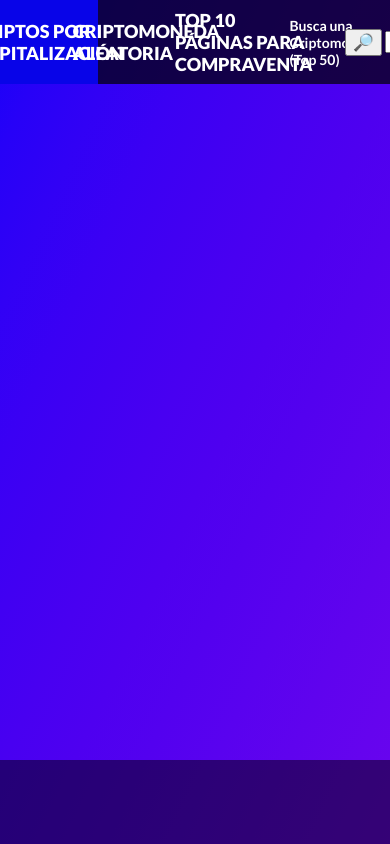
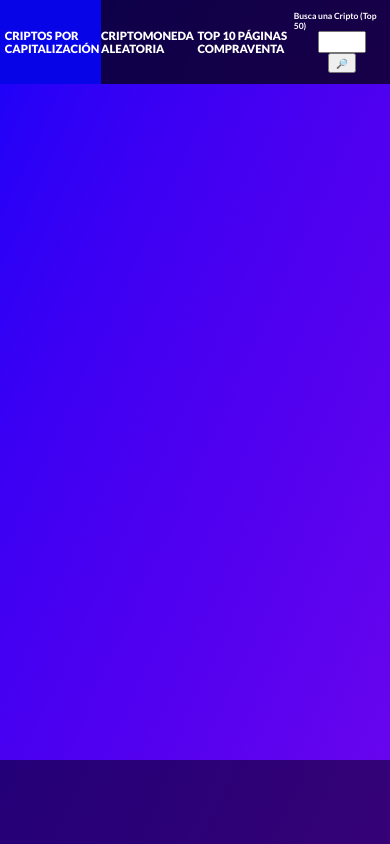
Before and after one commit to MiguelGarcia98GitHub/Crypto-Data-Lookup-WebPage, a plain HTML site: page index.html in a window 390 px wide. Drawn offline with Linux system fonts and the light colour scheme; no server answers.

Commit message:
Added responsive design for most devices under 1920x1080 px

```diff
--- a/index.html
+++ b/index.html
@@ -20,9 +20,9 @@
                 <div class="header_1">
                         <div class="header_1_1">CRIPTOS POR CAPITALIZACIÓN</div>
                         <div class="header_1_2">CRIPTOMONEDA ALEATORIA</div>
-                        <div class="header_1_3">TOP 10 PÁGINAS PARA COMPRAVENTA</div>
+                        <div class="header_1_3">TOP 10 PÁGINAS COMPRAVENTA</div>
                         <div class="header_1_4">
-                                <div class="header_1_4_1">Busca una Criptomoneda (Top 50) </div>
+                                <div class="header_1_4_1">Busca una Cripto (Top 50) </div>
                                 <div class="header_1_4_2">
                                         <input class="header_1_4_2_input" type="text">
                                 </div>
--- a/styles.css
+++ b/styles.css
@@ -1,25 +1,35 @@
 body {
-  /* background-image: linear-gradient(
+  background-image: linear-gradient(
     to right bottom,
-    #d16ba5,
-    #c777b9,
-    #ba83ca,
-    #aa8fd8,
-    #9a9ae1,
-    #8aa7ec,
-    #79b3f4,
-    #69bff8,
-    #52cffe,
-    #41dfff,
-    #46eefa,
-    #5ffbf1
-  ); */
-  background-image: linear-gradient(to right bottom, #1702f9, #2701f7, #3101f5, #3a00f4, #4100f2, #4800f1, #4e00f0, #5301ef, #5902ef, #5f03ee, #6504ee, #6a05ee);
-  margin: 0 auto;
-  padding: 0;
+    #1702f9,
+    #2701f7,
+    #3101f5,
+    #3a00f4,
+    #4100f2,
+    #4800f1,
+    #4e00f0,
+    #5301ef,
+    #5902ef,
+    #5f03ee,
+    #6504ee,
+    #6a05ee
+  );
+  margin: 0;
+  background-size: cover;
   font-family: "Lato", sans-serif;
   color: white;
-  font-size: 10px;
+  height: 100vh;
+  /* width: 100vw; */
+}
+
+/* * {
+  border: 3px red solid;
+  box-sizing: border-box;
+} */
+
+html {
+  /* ROOT ELEMENT FOR REM UNITS, DEFAULT IS 16 PX */
+  font-size: 16px;
 }
 
 /* HEADER */
@@ -43,8 +53,9 @@ body {
   display: flex;
   justify-content: center;
   align-items: center;
-  font-size: 1.8em;
+  font-size: 1.2rem;
   font-weight: 900;
+  padding-left: 0.5rem;
 }
 
 .header_1_1:hover {
@@ -58,7 +69,7 @@ body {
   display: flex;
   justify-content: center;
   align-items: center;
-  font-size: 1.8em;
+  font-size: 1.2rem;
   font-weight: 900;
 }
 
@@ -73,7 +84,7 @@ body {
   display: flex;
   justify-content: center;
   align-items: center;
-  font-size: 1.8em;
+  font-size: 1.2rem;
   font-weight: 900;
 }
 
@@ -88,18 +99,21 @@ body {
   display: flex;
   justify-content: center;
   align-items: center;
-  font-size: 1.4em;
+  font-size: 0.9rem;
 }
 
 .header_1_4_1 {
-  margin-right: 0.3rem;
+  /* margin-right: 0.5em; */
   font-weight: 700;
 }
 
 .header_1_4_2 {
+  width: 70%;
 }
 
 .header_1_4_2_input {
+  /* margin-left: 0.5rem;
+  margin-right: 10rem; */
   width: 60%;
   text-transform: lowercase;
   font-family: inherit;
@@ -108,26 +122,26 @@ body {
 }
 
 .header_1_4_3 {
+  padding-right: 3rem;
 }
 
 .header_1_4_3_button {
-  margin-left: -3rem;
+  padding: none;
   height: 40%;
-  font-size: 1.2em;
+  font-size: 1rem;
 }
 
 /* MAIN */
 .main {
   width: 100%;
   height: 80vh;
-
 }
 
 .apidatatitlediv {
   width: 100%;
   height: 8vh;
   display: flex;
-  font-size: 1.6em;
+  font-size: 1.2rem;
   font-weight: 900;
   background-color: rgba(0, 0, 0, 0.55);
 }
@@ -138,6 +152,7 @@ body {
   display: flex;
   justify-content: center;
   align-items: center;
+  padding-left: 0.5rem;
 }
 
 .apidatatitlediv_2 {
@@ -171,7 +186,7 @@ body {
   padding-bottom: 0.2vh;
   background-color: rgba(0, 0, 0, 0.3);
   display: flex;
-  font-size: 1.6em;
+  font-size: 1.2rem;
   align-items: center;
 }
 
@@ -231,3 +246,77 @@ body {
   height: 10vh;
   background-color: rgba(0, 0, 0, 0.5);
 }
+
+/* MEDIA QUERIES - PARA MÓVIL Y PCS CON PANTALLAS INFERIORES A 1920X1080P */
+
+@media all and (max-width: 800px) {
+  html {
+    font-size: 12px;
+  }
+
+  img {
+    width: 90%;
+  }
+
+  .header_1_4 {
+    display: flex;
+    flex-direction: column;
+    justify-content: center;
+    align-items: center;
+  }
+
+  .header_1_4_2 {
+    display: flex;
+    flex-direction: column;
+    justify-content: center;
+    align-items: center;
+  }
+
+  .header_1_4_3 {
+    display: flex;
+    flex-direction: column;
+    justify-content: center;
+    align-items: center;
+    padding-right: 0px;
+  }
+
+  .header_1_4_3_button {
+    height: 20px;
+  }
+}
+
+@media all and (max-width: 600px) {
+  html {
+    font-size: 10px;
+  }
+
+  img {
+    width: 90%;
+  }
+
+  .header_1_4 {
+    flex-direction: column;
+  }
+
+  .header_1_4_3_button {
+    height: 20px;
+  }
+}
+
+@media all and (max-width: 400px) {
+  html {
+    font-size: 9.5px;
+  }
+
+  img {
+    width: 90%;
+  }
+
+  .header_1_4 {
+    flex-direction: column;
+  }
+
+  .header_1_4_3_button {
+    height: 20px;
+  }
+}
```
